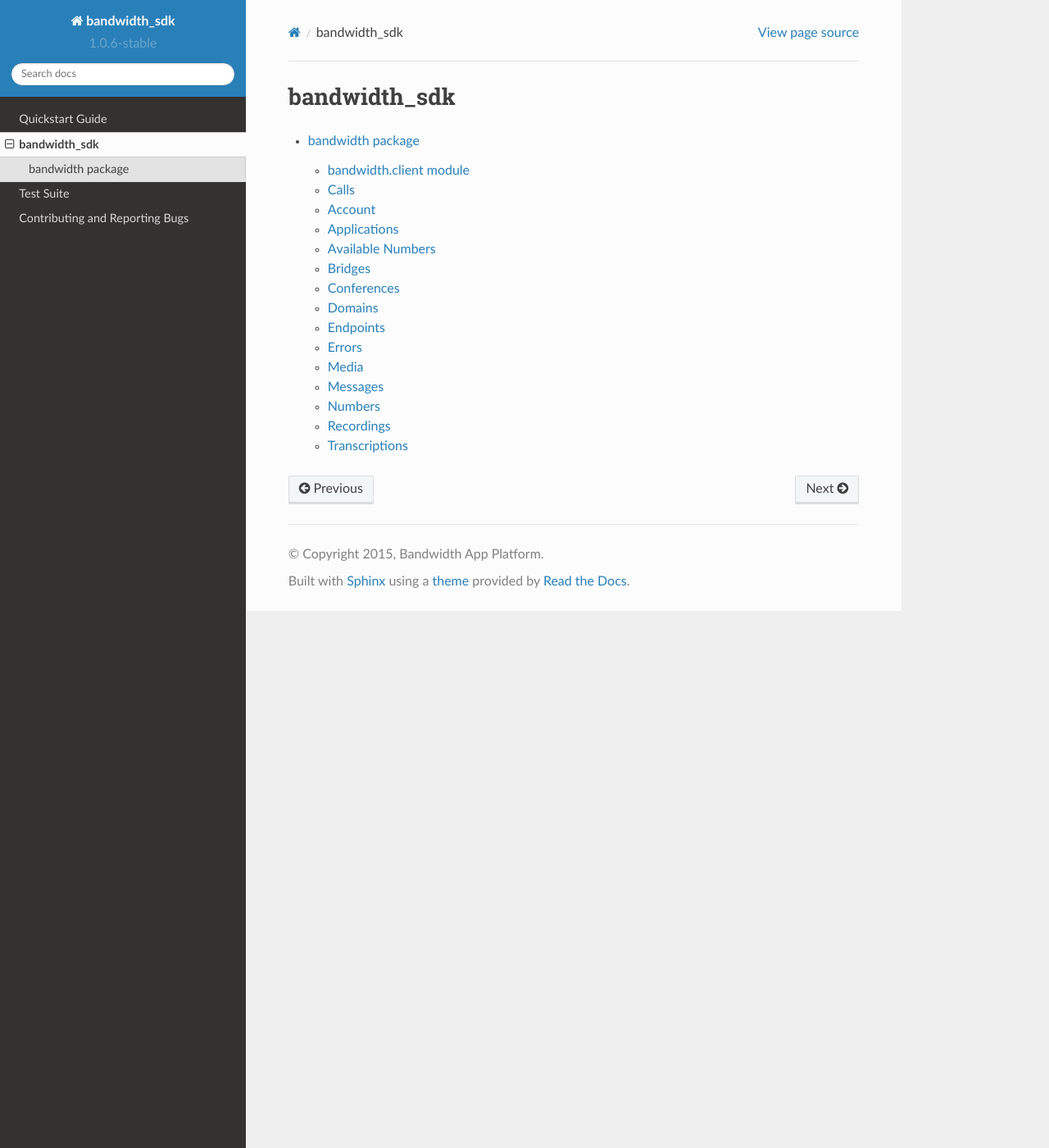
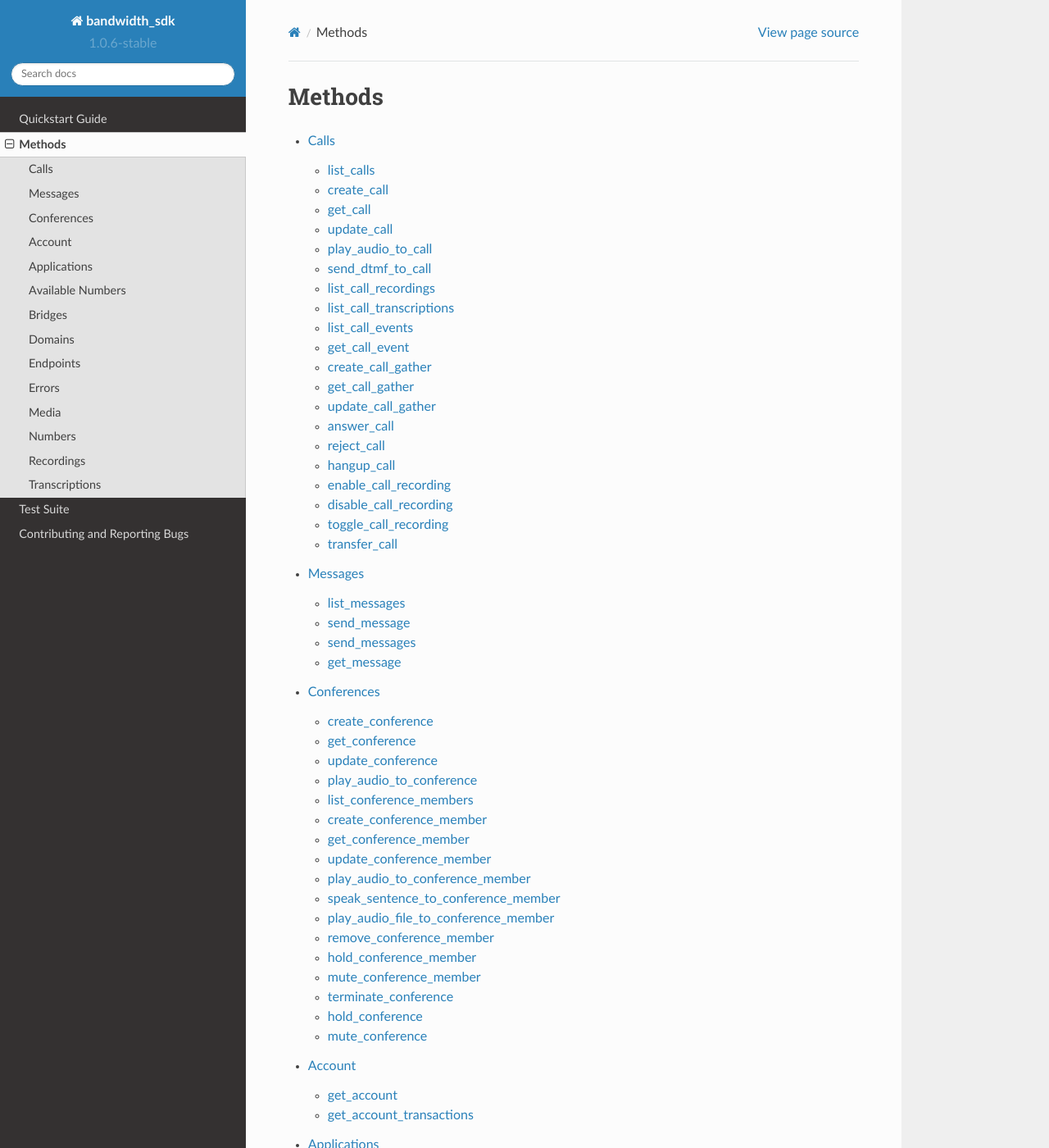
Before and after one commit to Bandwidth/python-bandwidth, a Sphinx documentation site: the page built from sphinx_docs/source/modules.rst, in a window 1280 px wide and 1400 px high. Shown: the whole window at 82% size. Built offline with Sphinx 7.4.7 and the Read the Docs theme 2.0.0, drawn with Linux system fonts in a browser that asks for light colours; some of the changed text lies outside the part shown.

Commit message:
update source docs

```diff
--- /dev/null
+++ b/sphinx_docs/source/account.rst
@@ -0,0 +1,10 @@
+Account
+=======
+
+get_account
+-----------
+.. automethod:: bandwidth.catapult.Client.get_account
+
+get_account_transactions
+------------------------
+.. automethod:: bandwidth.catapult.Client.get_account_transactions
--- /dev/null
+++ b/sphinx_docs/source/applications.rst
@@ -0,0 +1,18 @@
+Applications
+============
+
+list_applications
+------------------
+.. automethod:: bandwidth.catapult.Client.list_applications
+
+create_application
+------------------
+.. automethod:: bandwidth.catapult.Client.create_application
+
+get_application
+------------------
+.. automethod:: bandwidth.catapult.Client.get_application
+
+delete_application
+------------------
+.. automethod:: bandwidth.catapult.Client.delete_application
--- a/sphinx_docs/source/bandwidth_sdk.rst
+++ /dev/null
@@ -1,81 +0,0 @@
-bandwidth package
-=====================
-
-bandwidth.client module
----------------------------
-
-.. automodule:: bandwidth
-    :members:
-    :undoc-members:
-    :show-inheritance:
-
-Calls
-------
-.. autoclass:: bandwidth.catapult.Client
-    :members: list_calls, create_call, get_call, update_call, play_audio_to_call, send_dtmf_to_call, list_call_recordings, list_call_transcriptions, list_call_events, get_call_event, create_call_gather, get_call_gather, update_call_gather, answer_call, reject_call, hangup_call, enable_call_recording, disable_call_recording, toggle_call_recording, transfer_call
-
-
-Account
--------
-.. autoclass:: bandwidth.catapult.Client
-    :members: get_account, get_account_transactions
-
-Applications
-------------
-.. autoclass:: bandwidth.catapult.Client
-    :members: list_applications, create_application, get_application, delete_application
-
-Available Numbers
------------------
-.. autoclass:: bandwidth.catapult.Client
-    :members: search_available_local_numbers, search_available_toll_free_numbers, search_and_order_local_numbers, search_and_order_toll_free_numbers
-
-Bridges
--------
-.. autoclass:: bandwidth.catapult.Client
-    :members: list_bridges, create_bridge, get_bridge, update_bridge, list_bridge_calls, play_audio_to_bridge
-
-Conferences
------------
-.. autoclass:: bandwidth.catapult.Client
-    :members: create_conference, get_conference, update_conference, play_audio_to_conference, list_conference_members, create_conference_member, get_conference_member, update_conference_member, play_audio_to_conference_member, speak_sentence_to_conference_member, play_audio_file_to_conference_member, remove_conference_member, hold_conference_member, mute_conference_member, terminate_conference, hold_conference, mute_conference
-
-Domains
--------
-.. autoclass:: bandwidth.catapult.Client
-    :members: list_domains, create_domain, get_domain, delete_domain
-
-Endpoints
----------
-.. autoclass:: bandwidth.catapult.Client
-    :members: list_domain_endpoints, create_domain_endpoint, get_domain_endpoint, update_domain_endpoint, delete_domain_endpoint, create_domain_endpoint_auth_token
-
-Errors
-------
-.. autoclass:: bandwidth.catapult.Client
-    :members: list_errors, get_error
-
-Media
------
-.. autoclass:: bandwidth.catapult.Client
-    :members: list_media_files, upload_media_file, download_media_file
-
-Messages
---------
-.. autoclass:: bandwidth.catapult.Client
-    :members: list_messages, send_message, send_messages, get_message
-
-Numbers
--------
-.. autoclass:: bandwidth.catapult.Client
-    :members: get_number_info, list_phone_numbers, order_phone_number, get_phone_number, update_phone_number, delete_phone_number
-
-Recordings
-----------
-.. autoclass:: bandwidth.catapult.Client
-    :members: list_recordings, get_recording
-
-Transcriptions
---------------
-.. autoclass:: bandwidth.catapult.Client
-    :members: list_transcriptions, create_transcription, get_transcription
--- /dev/null
+++ b/sphinx_docs/source/bridges.rst
@@ -0,0 +1,26 @@
+Bridges
+=======
+
+list_bridges
+--------------------
+.. automethod:: bandwidth.catapult.Client.list_bridges
+
+create_bridge
+--------------------
+.. automethod:: bandwidth.catapult.Client.create_bridge
+
+get_bridge
+--------------------
+.. automethod:: bandwidth.catapult.Client.get_bridge
+
+update_bridge
+--------------------
+.. automethod:: bandwidth.catapult.Client.update_bridge
+
+list_bridge_calls
+--------------------
+.. automethod:: bandwidth.catapult.Client.list_bridge_calls
+
+play_audio_to_bridge
+--------------------
+.. automethod:: bandwidth.catapult.Client.play_audio_to_bridge
--- /dev/null
+++ b/sphinx_docs/source/calls.rst
@@ -0,0 +1,82 @@
+Calls
+=====
+
+list_calls
+------------------------
+.. automethod:: bandwidth.catapult.Client.list_calls
+
+create_call
+------------------------
+.. automethod:: bandwidth.catapult.Client.create_call
+
+get_call
+------------------------
+.. automethod:: bandwidth.catapult.Client.get_call
+
+update_call
+------------------------
+.. automethod:: bandwidth.catapult.Client.update_call
+
+play_audio_to_call
+------------------------
+.. automethod:: bandwidth.catapult.Client.play_audio_to_call
+
+send_dtmf_to_call
+------------------------
+.. automethod:: bandwidth.catapult.Client.send_dtmf_to_call
+
+list_call_recordings
+------------------------
+.. automethod:: bandwidth.catapult.Client.list_call_recordings
+
+list_call_transcriptions
+------------------------
+.. automethod:: bandwidth.catapult.Client.list_call_transcriptions
+
+list_call_events
+------------------------
+.. automethod:: bandwidth.catapult.Client.list_call_events
+
+get_call_event
+------------------------
+.. automethod:: bandwidth.catapult.Client.get_call_event
+
+create_call_gather
+------------------------
+.. automethod:: bandwidth.catapult.Client.create_call_gather
+
+get_call_gather
+------------------------
+.. automethod:: bandwidth.catapult.Client.get_call_gather
+
+update_call_gather
+------------------------
+.. automethod:: bandwidth.catapult.Client.update_call_gather
+
+answer_call
+------------------------
+.. automethod:: bandwidth.catapult.Client.answer_call
+
+reject_call
+------------------------
+.. automethod:: bandwidth.catapult.Client.reject_call
+
+hangup_call
+------------------------
+.. automethod:: bandwidth.catapult.Client.hangup_call
+
+enable_call_recording
+------------------------
+.. automethod:: bandwidth.catapult.Client.enable_call_recording
+
+disable_call_recording
+------------------------
+.. automethod:: bandwidth.catapult.Client.disable_call_recording
+
+toggle_call_recording
+------------------------
+.. automethod:: bandwidth.catapult.Client.toggle_call_recording
+
+transfer_call
+------------------------
+.. automethod:: bandwidth.catapult.Client.transfer_call
--- /dev/null
+++ b/sphinx_docs/source/conferences.rst
@@ -0,0 +1,70 @@
+Conferences
+===========
+
+create_conference
+------------------------------------
+.. automethod:: bandwidth.catapult.Client.create_conference
+
+get_conference
+------------------------------------
+.. automethod:: bandwidth.catapult.Client.get_conference
+
+update_conference
+------------------------------------
+.. automethod:: bandwidth.catapult.Client.update_conference
+
+play_audio_to_conference
+------------------------------------
+.. automethod:: bandwidth.catapult.Client.play_audio_to_conference
+
+list_conference_members
+------------------------------------
+.. automethod:: bandwidth.catapult.Client.list_conference_members
+
+create_conference_member
+------------------------------------
+.. automethod:: bandwidth.catapult.Client.create_conference_member
+
+get_conference_member
+------------------------------------
+.. automethod:: bandwidth.catapult.Client.get_conference_member
+
+update_conference_member
+------------------------------------
+.. automethod:: bandwidth.catapult.Client.update_conference_member
+
+play_audio_to_conference_member
+------------------------------------
+.. automethod:: bandwidth.catapult.Client.play_audio_to_conference_member
+
+speak_sentence_to_conference_member
+------------------------------------
+.. automethod:: bandwidth.catapult.Client.speak_sentence_to_conference_member
+
+play_audio_file_to_conference_member
+------------------------------------
+.. automethod:: bandwidth.catapult.Client.play_audio_file_to_conference_member
+
+remove_conference_member
+------------------------------------
+.. automethod:: bandwidth.catapult.Client.remove_conference_member
+
+hold_conference_member
+------------------------------------
+.. automethod:: bandwidth.catapult.Client.hold_conference_member
+
+mute_conference_member
+------------------------------------
+.. automethod:: bandwidth.catapult.Client.mute_conference_member
+
+terminate_conference
+------------------------------------
+.. automethod:: bandwidth.catapult.Client.terminate_conference
+
+hold_conference
+------------------------------------
+.. automethod:: bandwidth.catapult.Client.hold_conference
+
+mute_conference
+------------------------------------
+.. automethod:: bandwidth.catapult.Client.mute_conference
--- a/sphinx_docs/source/contribute.rst
+++ b/sphinx_docs/source/contribute.rst
@@ -5,12 +5,12 @@
 ----------------------
 
 To file a bug report or request a feature submit a new issue to our
-`GitHub Issue Tracker <https://github.com/bandwidthcom/python-bandwidth/issues>`_
+`GitHub Issue Tracker <https://github.com/bandwidth/python-bandwidth/issues>`_
 
 Contributing
 ------------
 
-Fork our `GitHub repository <https://github.com/bandwidthcom/python-bandwidth>`_
+Fork our `GitHub repository <https://github.com/bandwidth/python-bandwidth>`_
 , create a new topic branch with your feature/fix, and send pull request with a
 comment that describes your changes.
 
--- /dev/null
+++ b/sphinx_docs/source/domains.rst
@@ -0,0 +1,18 @@
+Domains
+=======
+
+list_domains
+-------------
+.. automethod:: bandwidth.catapult.Client.list_domains
+
+create_domain
+-------------
+.. automethod:: bandwidth.catapult.Client.create_domain
+
+get_domain
+-------------
+.. automethod:: bandwidth.catapult.Client.get_domain
+
+delete_domain
+-------------
+.. automethod:: bandwidth.catapult.Client.delete_domain
--- /dev/null
+++ b/sphinx_docs/source/endpoints.rst
@@ -0,0 +1,26 @@
+Endpoints
+=========
+
+list_domain_endpoints
+---------------------------------
+.. automethod:: bandwidth.catapult.Client.list_domain_endpoints
+
+create_domain_endpoint
+---------------------------------
+.. automethod:: bandwidth.catapult.Client.create_domain_endpoint
+
+get_domain_endpoint
+---------------------------------
+.. automethod:: bandwidth.catapult.Client.get_domain_endpoint
+
+update_domain_endpoint
+---------------------------------
+.. automethod:: bandwidth.catapult.Client.update_domain_endpoint
+
+delete_domain_endpoint
+---------------------------------
+.. automethod:: bandwidth.catapult.Client.delete_domain_endpoint
+
+create_domain_endpoint_auth_token
+---------------------------------
+.. automethod:: bandwidth.catapult.Client.create_domain_endpoint_auth_token
--- /dev/null
+++ b/sphinx_docs/source/errors.rst
@@ -0,0 +1,10 @@
+Errors
+======
+
+list_errors
+-----------
+.. automethod:: bandwidth.catapult.Client.list_errors
+
+get_error
+---------
+.. automethod:: bandwidth.catapult.Client.get_error
--- a/sphinx_docs/source/index.rst
+++ b/sphinx_docs/source/index.rst
@@ -5,12 +5,12 @@
 `Bandwidth App Platform <https://catapult.inetwork.com/pages/home.jsf>`_.
 
 Complete original documentation of the API can be found
-`here <http://ap.bandwidth.com/docs/rest-api/>`_
+`here <http://dev.bandwidth.com>`_
 
 Contents:
 
 .. toctree::
-   :maxdepth: 4
+   :maxdepth: 5
 
    quickstart
    modules
--- /dev/null
+++ b/sphinx_docs/source/messages.rst
@@ -0,0 +1,18 @@
+Messages
+========
+
+list_messages
+-------------
+.. automethod:: bandwidth.catapult.Client.list_messages
+
+send_message
+-------------
+.. automethod:: bandwidth.catapult.Client.send_message
+
+send_messages
+-------------
+.. automethod:: bandwidth.catapult.Client.send_messages
+
+get_message
+-------------
+.. automethod:: bandwidth.catapult.Client.get_message
--- a/sphinx_docs/source/modules.rst
+++ b/sphinx_docs/source/modules.rst
@@ -1,7 +1,20 @@
-bandwidth_sdk
+Methods
 =============
 
 .. toctree::
    :maxdepth: 4
 
-   bandwidth_sdk
+   calls
+   messages
+   conferences
+   account
+   applications
+   available_numbers
+   bridges
+   domains
+   endpoints
+   errors
+   media
+   numbers
+   recordings
+   transcriptions
--- /dev/null
+++ b/sphinx_docs/source/numbers.rst
@@ -0,0 +1,26 @@
+Numbers
+=======
+
+get_number_info
+-------------------
+.. automethod:: bandwidth.catapult.Client.get_number_info
+
+list_phone_numbers
+-------------------
+.. automethod:: bandwidth.catapult.Client.list_phone_numbers
+
+order_phone_number
+-------------------
+.. automethod:: bandwidth.catapult.Client.order_phone_number
+
+get_phone_number
+-------------------
+.. automethod:: bandwidth.catapult.Client.get_phone_number
+
+update_phone_number
+-------------------
+.. automethod:: bandwidth.catapult.Client.update_phone_number
+
+delete_phone_number
+-------------------
+.. automethod:: bandwidth.catapult.Client.delete_phone_number
--- a/sphinx_docs/source/quickstart.rst
+++ b/sphinx_docs/source/quickstart.rst
@@ -9,7 +9,7 @@
     pip install bandwidth_sdk
 
 If you want to install the bleeding edge version of the SDK from our
-`github repository <https://github.com/bandwidthcom/python-bandwidth>`_
+`github repository <https://github.com/bandwidth/python-bandwidth>`_
 use the following command::
 
     pip install -e git+https://github.com/bandwidth/python-bandwidth.git#egg=bandwidth_sdk
@@ -140,14 +140,45 @@
 Messaging
 ---------
 
-SIP
----
+Example: Send Text Message::
 
-Bandwidth XML
--------------
+    message_id = api.send_message(from_ = '+1234567980',
+                                  to = '+1234567981',
+                                  text = 'SMS message')
+    print(message_id)
+    # m-messageId
 
-More examples
--------------
+Example: Send Picture Message::
 
-Take a look at the
-`python bandwidth examples repository <https://github.com/bandwidthcom/python-bandwidth-examples>`_
+    message_id = api.send_message(from_ = '+1234567980',
+                                  to = '+1234567981',
+                                  text = 'MMS message',
+                                  media=['http://cat.com/cat.png'])
+    print(message_id)
+    # m-messageId
+
+Example: Bulk Send Picture or Text messages (or both)::
+
+    results = api.send_message([
+        {'from': '+1234567980', 'to': '+1234567981', 'text': 'SMS message'},
+        {'from': '+1234567980', 'to': '+1234567982', 'text': 'SMS message2'}
+    ])
+
+Example: Fetch information about single message::
+
+    my_message = api.get_message('m-na6cpyjf2qcpz6l3drhcx7y')
+    print(my_message)
+
+    ## {
+    ##     'callbackUrl'             :'https://yoursite.com/message',
+    ##     'direction'               :'in',
+    ##     'from'                    :'+19193047864',
+    ##     'id'                      :'m-messageId',
+    ##     'media'                   :[],
+    ##     'messageId'               :'m-messageId',
+    ##     'skipMMSCarrierValidation':True,
+    ##     'state'                   :'received',
+    ##     'text'                    :'Hey there',
+    ##     'time'                    :'2017-02-01T21:10:32Z',
+    ##     'to'                      :'+19191234567'
+    ## }
--- /dev/null
+++ b/sphinx_docs/source/recordings.rst
@@ -0,0 +1,10 @@
+Recordings
+==========
+
+list_recordings
+---------------
+.. automethod:: bandwidth.catapult.Client.list_recordings
+
+get_recording
+---------------
+.. automethod:: bandwidth.catapult.Client.get_recording
--- /dev/null
+++ b/sphinx_docs/source/transcriptions.rst
@@ -0,0 +1,14 @@
+Transcriptions
+==============
+
+list_transcriptions
+--------------------
+.. automethod:: bandwidth.catapult.Client.list_transcriptions
+
+create_transcription
+--------------------
+.. automethod:: bandwidth.catapult.Client.create_transcription
+
+get_transcription
+--------------------
+.. automethod:: bandwidth.catapult.Client.get_transcription
```
Also changed, not shown: sphinx_docs/source/available_numbers.rst (added, +18 -0 lines), sphinx_docs/source/media.rst (added, +14 -0 lines).
